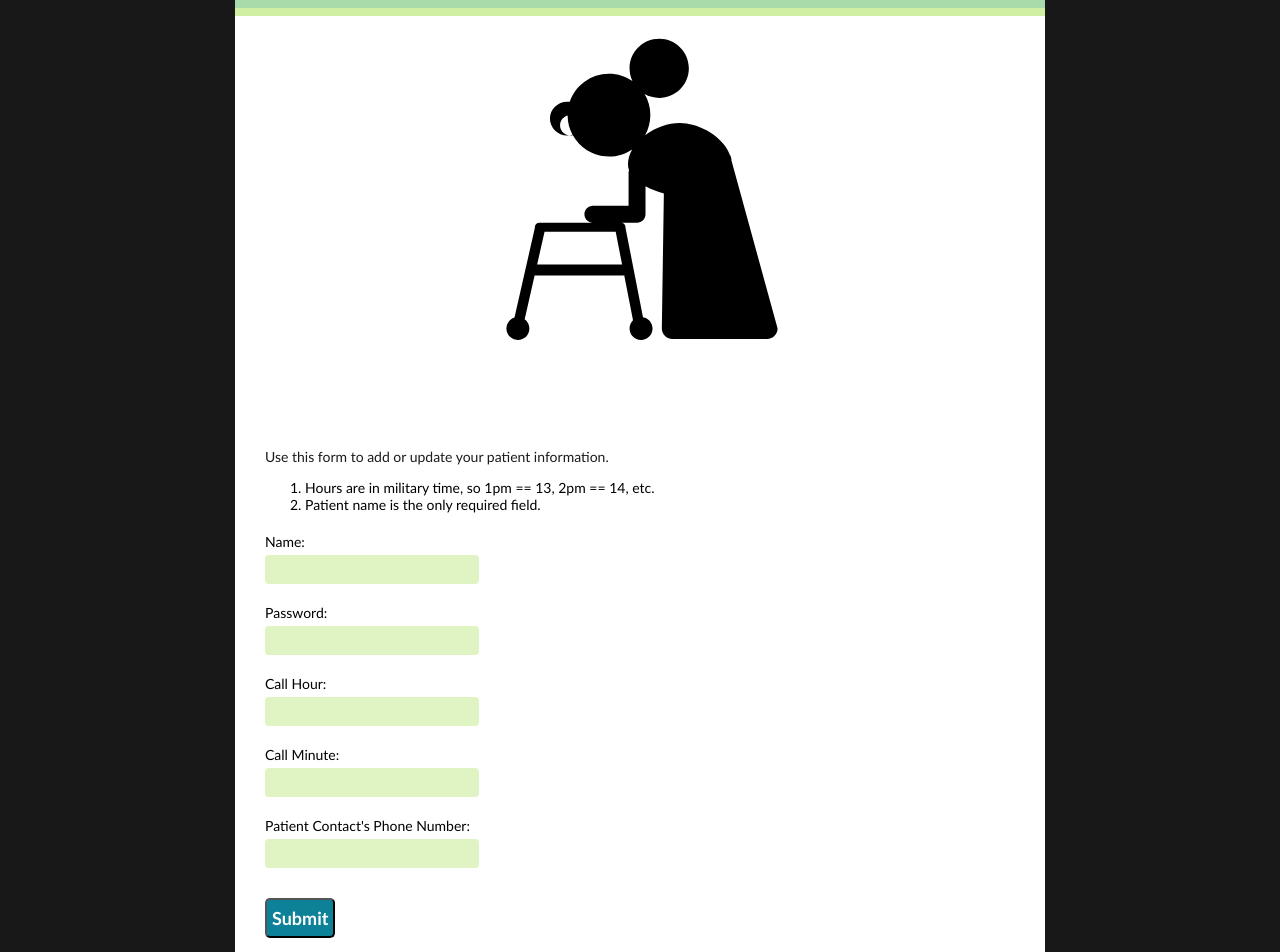
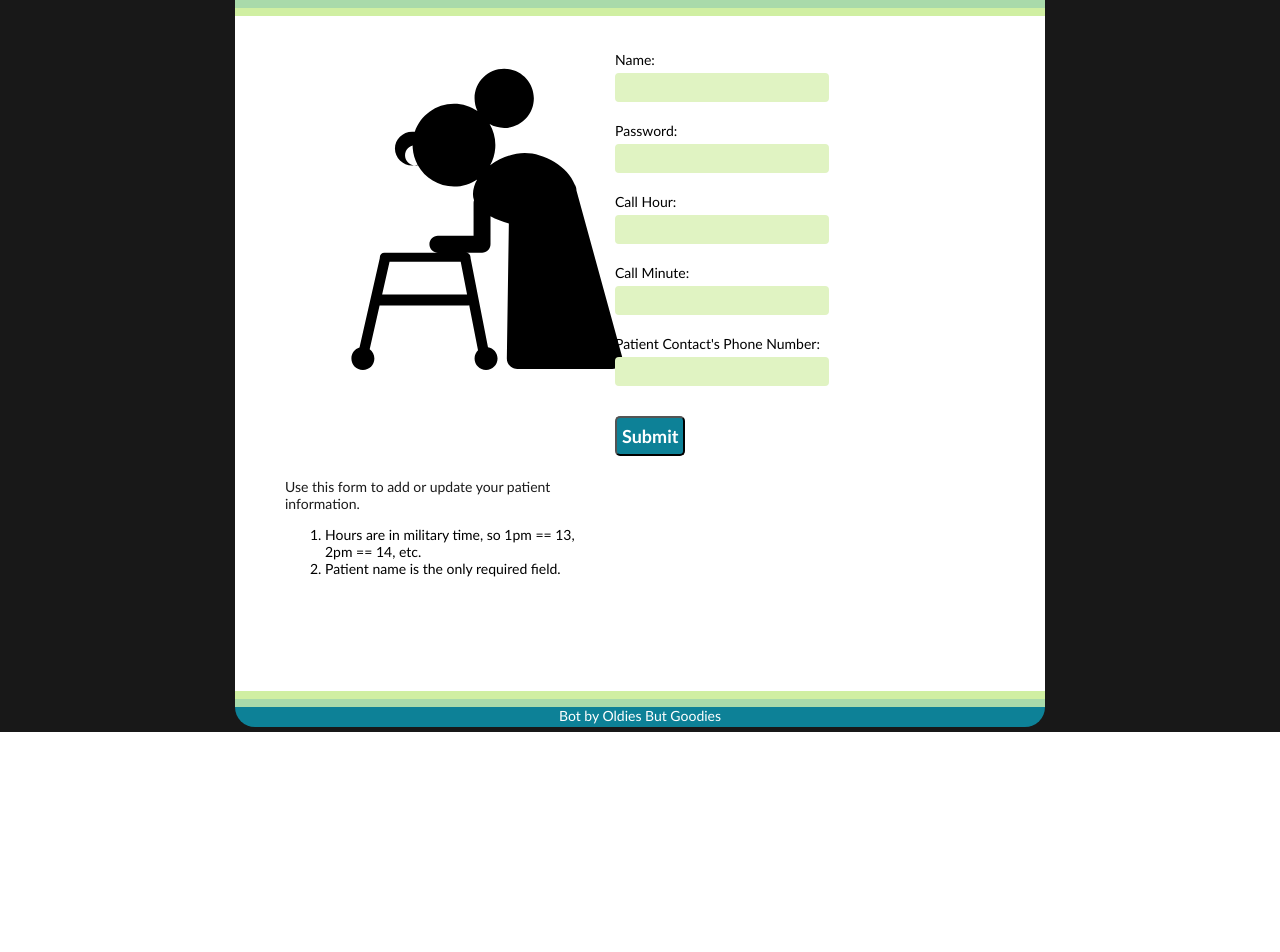
Before and after one commit to cjaiello/MoreDisruptionPleaseHackathon, a Flask app: page / in a window 1280 px wide. Shown: the part 106-1058 px from the top of the page. After the commit the page ends 838 px from the top, so only its background shows below. Run offline with Flask 2, Linux system fonts and the light colour scheme; parts of the project's set-up code (start-up, migrations or seed data) failed here and were passed over; some libraries are stand-ins or nearby versions.

Commit message:
Updating colors and UI

```diff
--- a/templates/homepage.html
+++ b/templates/homepage.html
@@ -24,6 +24,7 @@
 		<form action="" method="post">
 
 			{{ form.csrf }}
+			<div class="directions">
 				<center>
 					<img src="static/logo.svg" id="icon" width="400" height="400" class="centered">
 				</center>
@@ -34,35 +35,31 @@
 					<li>Hours are in military time, so 1pm == 13, 2pm == 14, etc.</li>
 					<li>Patient name is the only required field.</li>
 				</ol>
+			</div>
 
 			<div class="input text">
 				{{ form.patient_id.label }}
-				<br>
-				{{ form.patient_id }}
+				<br> {{ form.patient_id }}
 			</div>
 
 			<div class="input password">
 				{{ form.patient_password.label }}
-				<br>
-				{{ form.patient_password }}
+				<br> {{ form.patient_password }}
 			</div>
 
 			<div class="input text">
 				{{ form.reminder_hour.label }}
-				<br>
-				{{ form.reminder_hour }}
+				<br> {{ form.reminder_hour }}
 			</div>
 
 			<div class="input text">
 				{{ form.reminder_minute.label }}
-				<br>
-				{{ form.reminder_minute }}
+				<br> {{ form.reminder_minute }}
 			</div>
 
 			<div class="input text">
 				{{ form.patient_contact_phone_number.label }}
-				<br>
-				{{ form.patient_contact_phone_number }}
+				<br> {{ form.patient_contact_phone_number }}
 			</div>
 
 			<div class="input submit">
```
